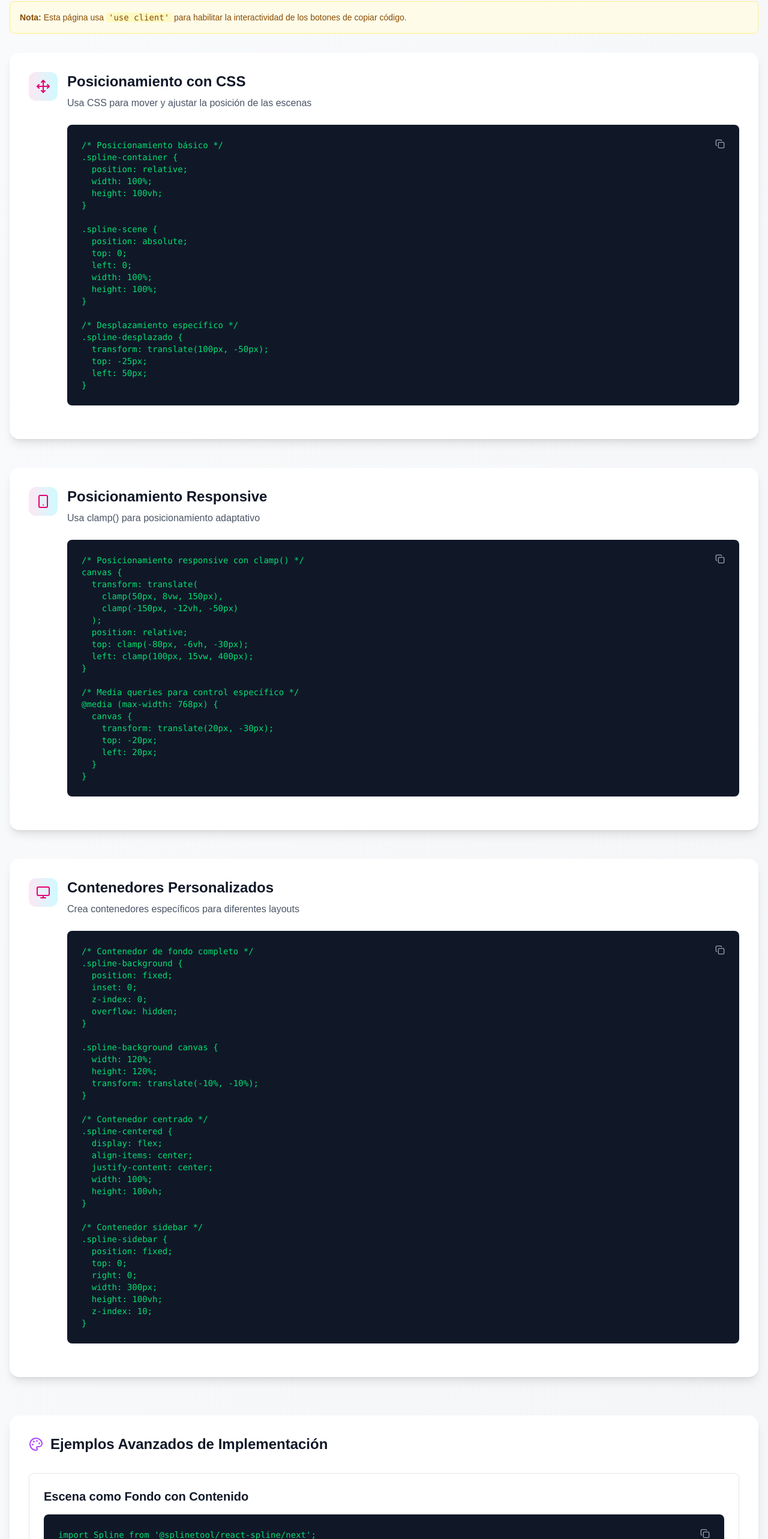
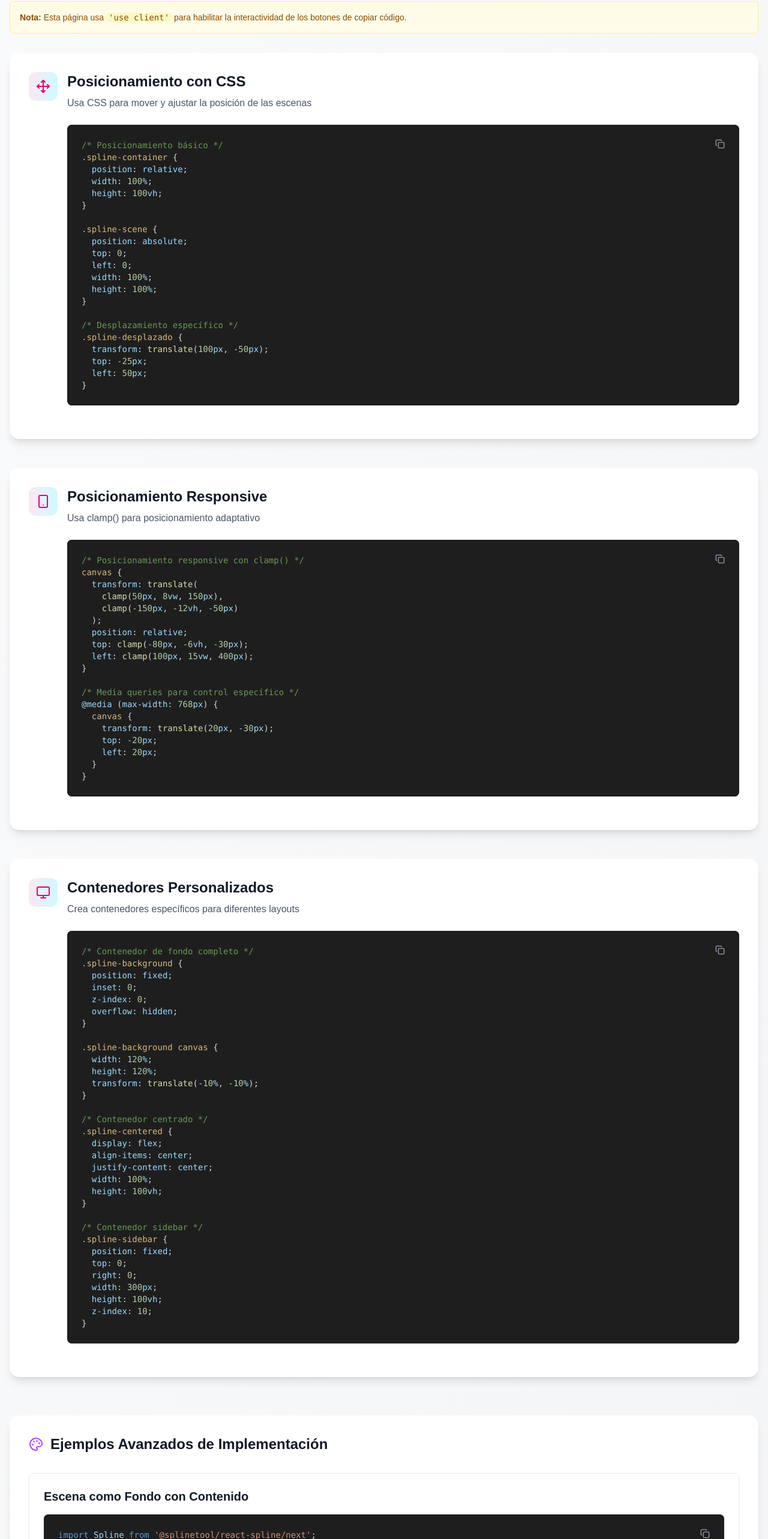
Before and after one commit to JordiNodeJS/nextjs-spline, a Next.js app: page /guia-spline/personalizacion in a window 1280 px wide. Shown: the part 210-2776 px from the top of the page at 60% size. Built offline with nearby package versions, Linux system fonts and the light colour scheme.

Commit message:
Add prism-react-renderer dependency; implement CodeBlock component for improved code display and copying functionality across multiple pages.

```diff
--- a/package.json
+++ b/package.json
@@ -13,6 +13,7 @@
     "@splinetool/runtime": "^1.10.86",
     "lucide-react": "^0.548.0",
     "next": "16.0.0",
+    "prism-react-renderer": "^2.4.1",
     "react": "19.2.0",
     "react-dom": "19.2.0"
   },
--- a/src/app/guia-spline/implementacion/page.tsx
+++ b/src/app/guia-spline/implementacion/page.tsx
@@ -1,7 +1,8 @@
 'use client';
 
 import Link from "next/link";
-import { ArrowLeft, Code, Copy, Play, Zap } from "lucide-react";
+import { ArrowLeft, Code, Play, Zap } from "lucide-react";
+import CodeBlock from "@/components/CodeBlock";
 
 export default function ImplementacionSpline() {
   const ejemplosCodigo = [
@@ -143,17 +144,10 @@ export default function PaginaConFondo() {
                   <p className="text-gray-600 dark:text-gray-300 mb-4">
                     {ejemplo.descripcion}
                   </p>
-                  <div className="bg-gray-900 rounded-lg p-6 relative">
-                    <button
-                      className="absolute top-4 right-4 p-2 text-gray-400 hover:text-white transition-colors"
-                      onClick={() => navigator.clipboard.writeText(ejemplo.codigo)}
-                    >
-                      <Copy className="w-4 h-4" />
-                    </button>
-                    <pre className="text-green-400 text-sm overflow-x-auto">
-                      <code>{ejemplo.codigo}</code>
-                    </pre>
-                  </div>
+                  <CodeBlock
+                    code={ejemplo.codigo}
+                    language="tsx"
+                  />
                 </div>
               </div>
             </div>
--- a/src/app/guia-spline/mejores-practicas/page.tsx
+++ b/src/app/guia-spline/mejores-practicas/page.tsx
@@ -1,7 +1,8 @@
 'use client';
 
 import Link from "next/link";
-import { ArrowLeft, CheckCircle, Code, Copy, Lightbulb, Gauge, Shield, Zap } from "lucide-react";
+import { ArrowLeft, CheckCircle, Code, Lightbulb, Gauge, Shield, Zap } from "lucide-react";
+import CodeBlock from "@/components/CodeBlock";
 
 export default function MejoresPracticasSpline() {
   const mejoresPracticas = [
@@ -271,17 +272,11 @@ export default function App() {
                       {item.descripcion}
                     </p>
                     {item.codigo && (
-                      <div className="bg-gray-900 rounded-lg p-4 relative">
-                        <button
-                          className="absolute top-2 right-2 p-2 text-gray-400 hover:text-white transition-colors"
-                          onClick={() => navigator.clipboard.writeText(item.codigo)}
-                        >
-                          <Copy className="w-4 h-4" />
-                        </button>
-                        <pre className="text-green-400 text-sm overflow-x-auto">
-                          <code>{item.codigo}</code>
-                        </pre>
-                      </div>
+                      <CodeBlock
+                        code={item.codigo}
+                        language="tsx"
+                        className="mt-4"
+                      />
                     )}
                   </div>
                 ))}
--- a/src/app/guia-spline/personalizacion/page.tsx
+++ b/src/app/guia-spline/personalizacion/page.tsx
@@ -1,7 +1,8 @@
 'use client';
 
 import Link from "next/link";
-import { ArrowLeft, Code, Copy, Move, Palette, Smartphone, Monitor } from "lucide-react";
+import { ArrowLeft, Move, Palette, Smartphone, Monitor } from "lucide-react";
+import CodeBlock from "@/components/CodeBlock";
 
 export default function PersonalizacionSpline() {
   const tecnicasPosicionamiento = [
@@ -180,7 +181,7 @@ export default function Modal3D() {
           </p>
           <div className="mt-4 p-4 bg-yellow-50 dark:bg-yellow-900/20 border border-yellow-200 dark:border-yellow-800 rounded-lg">
             <p className="text-sm text-yellow-800 dark:text-yellow-200">
-              <strong>Nota:</strong> Esta página usa <code className="bg-yellow-100 dark:bg-yellow-900/50 px-1 rounded">'use client'</code> para habilitar la interactividad de los botones de copiar código.
+              <strong>Nota:</strong> Esta página usa <code className="bg-yellow-100 dark:bg-yellow-900/50 px-1 rounded">&apos;use client&apos;</code> para habilitar la interactividad de los botones de copiar código.
             </p>
           </div>
         </div>
@@ -200,17 +201,10 @@ export default function Modal3D() {
                   <p className="text-gray-600 dark:text-gray-300 mb-6">
                     {tecnica.descripcion}
                   </p>
-                  <div className="bg-gray-900 rounded-lg p-6 relative">
-                    <button
-                      className="absolute top-4 right-4 p-2 text-gray-400 hover:text-white transition-colors"
-                      onClick={() => navigator.clipboard.writeText(tecnica.codigo)}
-                    >
-                      <Copy className="w-4 h-4" />
-                    </button>
-                    <pre className="text-green-400 text-sm overflow-x-auto">
-                      <code>{tecnica.codigo}</code>
-                    </pre>
-                  </div>
+                  <CodeBlock
+                    code={tecnica.codigo}
+                    language="css"
+                  />
                 </div>
               </div>
             </div>
@@ -229,17 +223,10 @@ export default function Modal3D() {
                 <h3 className="text-xl font-semibold text-gray-900 dark:text-white mb-4">
                   {ejemplo.titulo}
                 </h3>
-                <div className="bg-gray-900 rounded-lg p-6 relative">
-                  <button
-                    className="absolute top-4 right-4 p-2 text-gray-400 hover:text-white transition-colors"
-                    onClick={() => navigator.clipboard.writeText(ejemplo.codigo)}
-                  >
-                    <Copy className="w-4 h-4" />
-                  </button>
-                  <pre className="text-green-400 text-sm overflow-x-auto">
-                    <code>{ejemplo.codigo}</code>
-                  </pre>
-                </div>
+                <CodeBlock
+                  code={ejemplo.codigo}
+                  language="tsx"
+                />
               </div>
             ))}
           </div>
--- /dev/null
+++ b/src/components/CodeBlock.tsx
@@ -0,0 +1,61 @@
+'use client';
+
+import { Copy } from "lucide-react";
+import { Highlight, themes } from 'prism-react-renderer';
+
+interface CodeBlockProps {
+  code: string;
+  language?: string;
+  showCopyButton?: boolean;
+  className?: string;
+}
+
+export default function CodeBlock({
+  code,
+  language = 'tsx',
+  showCopyButton = true,
+  className = ''
+}: CodeBlockProps) {
+  const copyToClipboard = async () => {
+    try {
+      await navigator.clipboard.writeText(code);
+    } catch (err) {
+      console.error('Error copying to clipboard:', err);
+    }
+  };
+
+  return (
+    <div className={`relative bg-gray-900 rounded-lg overflow-hidden ${className}`}>
+      {showCopyButton && (
+        <button
+          className="absolute top-4 right-4 p-2 text-gray-400 hover:text-white transition-colors z-10"
+          onClick={copyToClipboard}
+          title="Copiar código"
+        >
+          <Copy className="w-4 h-4" />
+        </button>
+      )}
+
+      <Highlight
+        theme={themes.vsDark}
+        code={code}
+        language={language}
+      >
+        {({ className, style, tokens, getLineProps, getTokenProps }) => (
+          <pre
+            className={`${className} p-6 text-sm overflow-x-auto`}
+            style={style}
+          >
+            {tokens.map((line, i) => (
+              <div key={i} {...getLineProps({ line })}>
+                {line.map((token, key) => (
+                  <span key={key} {...getTokenProps({ token })} />
+                ))}
+              </div>
+            ))}
+          </pre>
+        )}
+      </Highlight>
+    </div>
+  );
+}
```
Also changed, not shown: 1 other file (tests, documents, lock files or other folders).
